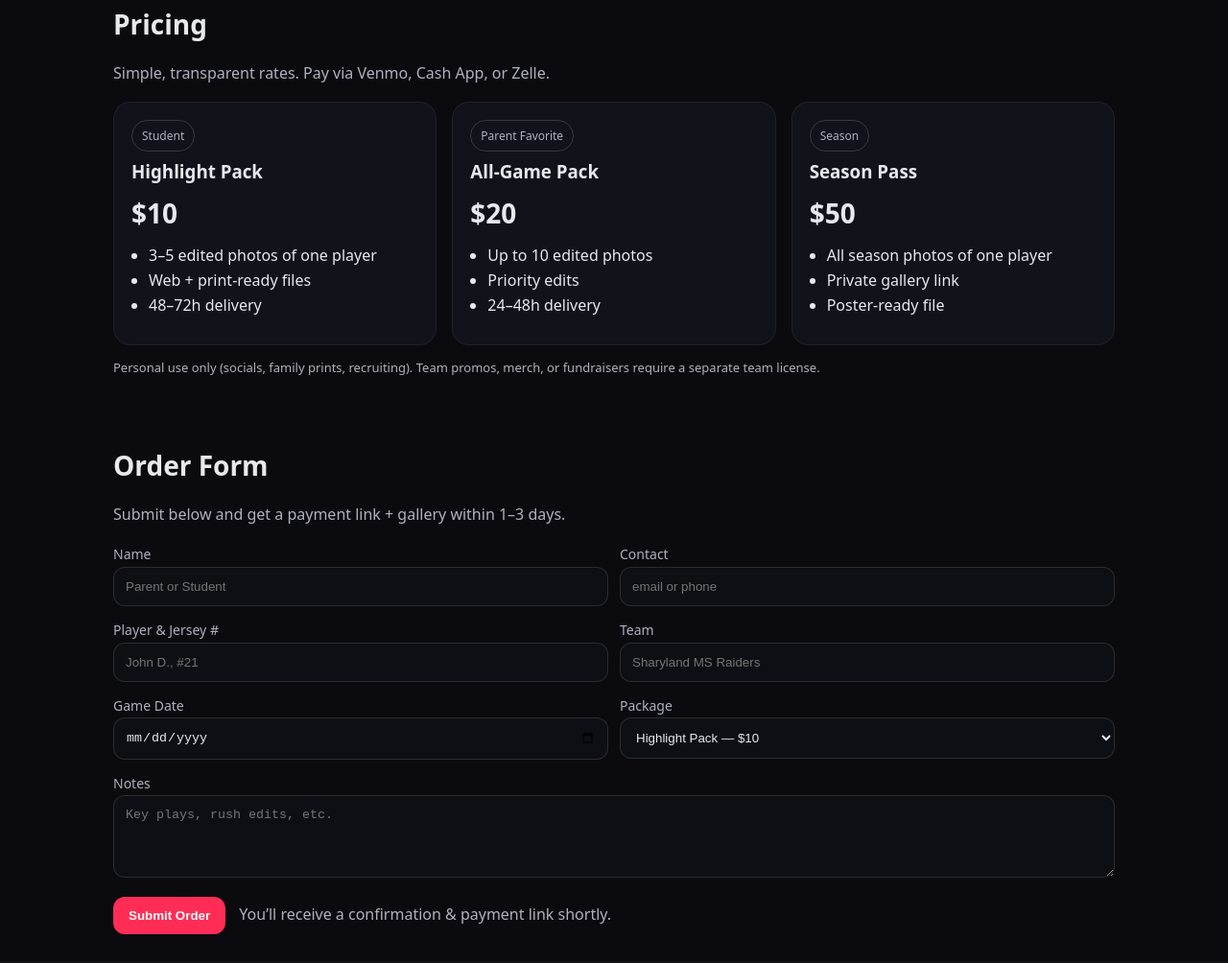
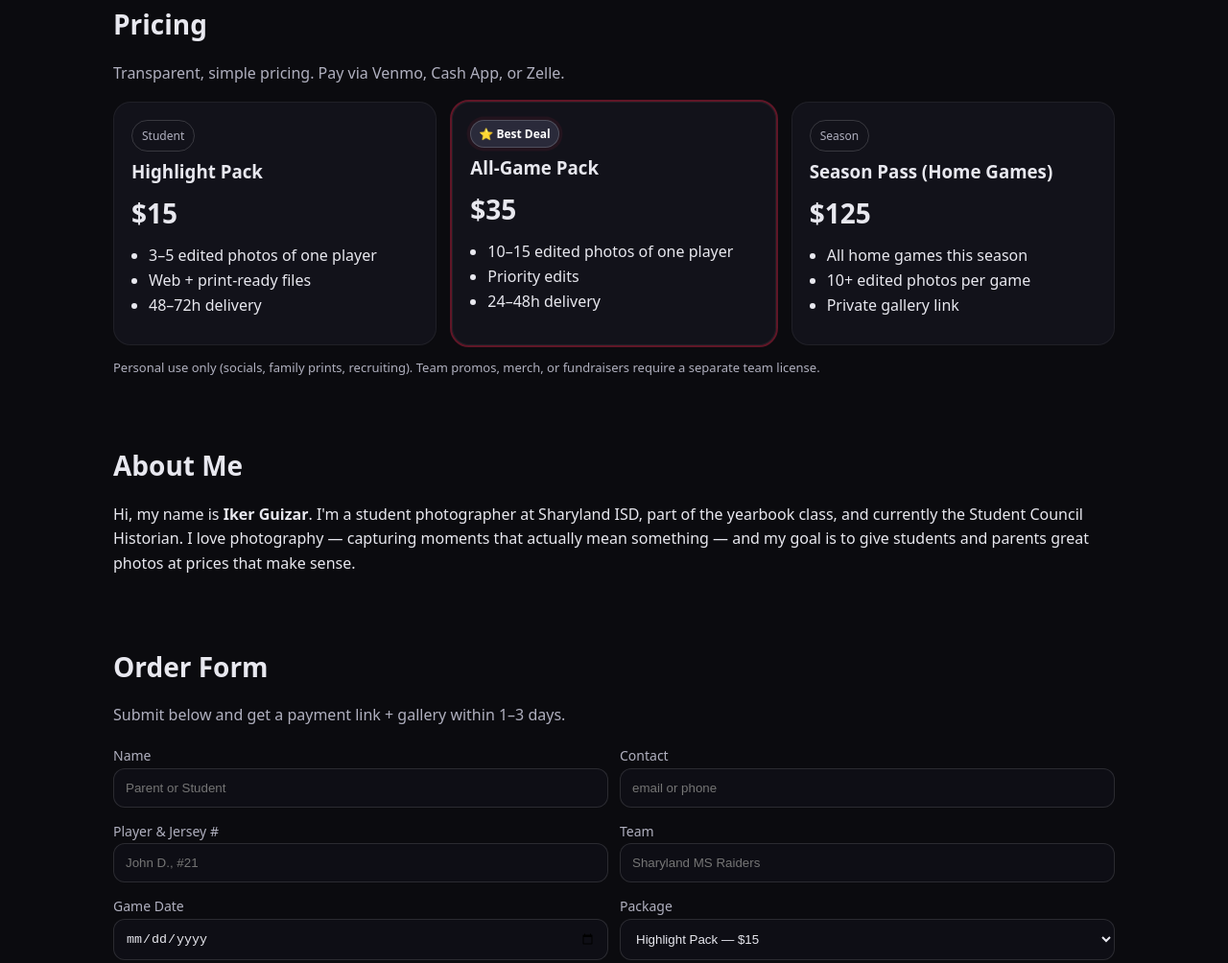
Before and after one commit to Kixdas/iker.photography, a plain HTML site: page index.html in a window 1280 px wide. Shown: the part 580-1584 px from the top of the page at 96% size. Drawn offline with Linux system fonts and the light colour scheme.

Commit message:
Update index.html

```diff
--- a/index.html
+++ b/index.html
@@ -10,33 +10,24 @@
   <meta property="og:type" content="website">
   <style>
     :root{
-      --bg:#0b0b0f;--card:#12121a;--ink:#e8e8ef;--muted:#b0b0bf;
-      --accent:#ff2d55;--accent-2:#5ac8fa;--radius:18px;
+      --bg:#0b0b0f;--card:#12121a;--ink:#e8e8ef;--muted:#b0b0bf;--accent:#ff2d55;--accent-2:#5ac8fa;--radius:18px;
     }
     *{box-sizing:border-box}
-    html,body{margin:0;height:100%;background:var(--bg);
-      color:var(--ink);font:16px/1.6 system-ui,-apple-system,Segoe UI,Roboto,Inter,Arial}
+    html,body{margin:0;height:100%;background:var(--bg);color:var(--ink);font:16px/1.6 system-ui,-apple-system,Segoe UI,Roboto,Inter,Arial}
     a{color:var(--accent-2);text-decoration:none}
     a:hover{text-decoration:underline}
     .wrap{max-width:1100px;margin:0 auto;padding:28px}
-    header{display:flex;align-items:center;justify-content:space-between;gap:16px;
-      position:sticky;top:0;background:rgba(11,11,15,.96);
-      backdrop-filter:saturate(140%) blur(6px);padding:16px 28px;
-      border-bottom:1px solid rgba(255,255,255,.06);z-index:10}
+    header{display:flex;align-items:center;justify-content:space-between;gap:16px;position:sticky;top:0;background:rgba(11,11,15,.96);backdrop-filter:saturate(140%) blur(6px);padding:16px 28px;border-bottom:1px solid rgba(255,255,255,.06);z-index:10}
     .logo{display:flex;align-items:center;gap:12px;font-weight:800;letter-spacing:.4px}
     .badge{font-size:12px;color:var(--muted)}
-    .btn{display:inline-block;padding:12px 16px;border-radius:12px;
-      background:var(--accent);color:#fff;font-weight:700;border:0;cursor:pointer}
+    .btn{display:inline-block;padding:12px 16px;border-radius:12px;background:var(--accent);color:#fff;font-weight:700;border:0;cursor:pointer}
     .btn.secondary{background:#232334}
-    .hero{padding:80px 28px 32px;
-      background:radial-gradient(1200px 600px at 70% -20%,rgba(255,45,85,.15),transparent 60%),
-      radial-gradient(900px 480px at -10% -30%,rgba(90,200,250,.12),transparent 60%)}
+    .hero{padding:80px 28px 32px;background:radial-gradient(1200px 600px at 70% -20%,rgba(255,45,85,.15),transparent 60%),radial-gradient(900px 480px at -10% -30%,rgba(90,200,250,.12),transparent 60%)}
     .hero h1{font-size:42px;line-height:1.1;margin:0 0 8px}
     .hero p{margin:0 0 20px;color:var(--muted)}
     .cta{display:flex;gap:12px;flex-wrap:wrap}
     .grid{display:grid;grid-template-columns:repeat(12,1fr);gap:14px}
-    .card{background:var(--card);border:1px solid rgba(255,255,255,.06);
-      border-radius:var(--radius);overflow:hidden}
+    .card{background:var(--card);border:1px solid rgba(255,255,255,.06);border-radius:var(--radius);overflow:hidden}
     .gallery img{width:100%;height:100%;object-fit:cover;display:block}
     .g1{grid-column:span 7}
     .g2{grid-column:span 5}
@@ -52,25 +43,25 @@
     ul.clean{padding-left:18px;margin:10px 0}
     .note{font-size:13px;color:var(--muted)}
     form{display:grid;grid-template-columns:repeat(12,1fr);gap:12px}
-    input,select,textarea{width:100%;padding:12px 12px;border-radius:12px;
-      background:#0e0e15;border:1px solid rgba(255,255,255,.12);color:var(--ink)}
+    input,select,textarea{width:100%;padding:12px 12px;border-radius:12px;background:#0e0e15;border:1px solid rgba(255,255,255,.12);color:var(--ink)}
     label{font-size:14px;color:var(--muted)}
     .col6{grid-column:span 6}
     .col12{grid-column:span 12}
     @media (max-width:900px){.col6{grid-column:span 12}}
-    footer{padding:28px;color:var(--muted);text-align:center;
-      border-top:1px solid rgba(255,255,255,.06)}
-    .pill{display:inline-block;padding:6px 10px;border:1px solid rgba(255,255,255,.16);
-      border-radius:999px;font-size:12px;color:var(--muted)}
+    footer{padding:28px;color:var(--muted);text-align:center;border-top:1px solid rgba(255,255,255,.06)}
+    .pill{display:inline-block;padding:6px 10px;border:1px solid rgba(255,255,255,.16);border-radius:999px;font-size:12px;color:var(--muted)}
     .flex{display:flex;gap:10px;align-items:center;flex-wrap:wrap}
+
+    .badge-best {display:inline-block;padding:4px 8px;border-radius:999px;font-size:12px;font-weight:700;background:#2a2a3a;color:white;border:1px solid rgba(255,255,255,.18);}
+    .badge-best.pulse {animation:pulse 2.2s ease-in-out infinite;}
+    @keyframes pulse {0%,100% {box-shadow:0 0 0 0 rgba(255,45,85,.0);}50% {box-shadow:0 0 0 6px rgba(255,45,85,.12);}}
+    .tier.emphasis {outline:2px solid rgba(255,45,85,.35);}
   </style>
 </head>
 <body>
   <header>
     <div class="logo">
-      <svg width="28" height="28" viewBox="0 0 24 24" fill="none"
-           xmlns="http://www.w3.org/2000/svg">
-           <path d="M4 7h6l2-2h8v12h-6l-2 2H4z" stroke="white" stroke-width="1.5"/></svg>
+      <svg width="28" height="28" viewBox="0 0 24 24" fill="none" xmlns="http://www.w3.org/2000/svg"><path d="M4 7h6l2-2h8v12h-6l-2 2H4z" stroke="white" stroke-width="1.5"/></svg>
       <span>Iker • Sports Photography</span>
       <span class="badge">Mission, TX | HS & MS Games</span>
     </div>
@@ -78,6 +69,7 @@
       <a class="pill" href="#pricing">Pricing</a>
       <a class="pill" href="#order">Order</a>
       <a class="pill" href="#portfolio">Portfolio</a>
+      <a class="pill" href="#about">About</a>
     </div>
   </header>
 
@@ -103,41 +95,45 @@
 
   <section id="pricing" class="wrap">
     <h2>Pricing</h2>
-    <p class="muted">Simple, transparent rates. Pay via Venmo, Cash App, or Zelle.</p>
+    <p class="muted">Transparent, simple pricing. Pay via Venmo, Cash App, or Zelle.</p>
     <div class="prices">
       <div class="card tier">
         <span class="pill">Student</span>
         <h3>Highlight Pack</h3>
-        <div class="price">$10</div>
+        <div class="price">$15</div>
         <ul class="clean">
           <li>3–5 edited photos of one player</li>
           <li>Web + print-ready files</li>
           <li>48–72h delivery</li>
         </ul>
       </div>
-      <div class="card tier">
-        <span class="pill">Parent Favorite</span>
+      <div class="card tier emphasis">
+        <span class="badge-best pulse">⭐ Best Deal</span>
         <h3>All-Game Pack</h3>
-        <div class="price">$20</div>
+        <div class="price">$35</div>
         <ul class="clean">
-          <li>Up to 10 edited photos</li>
+          <li>10–15 edited photos of one player</li>
           <li>Priority edits</li>
           <li>24–48h delivery</li>
         </ul>
       </div>
       <div class="card tier">
         <span class="pill">Season</span>
-        <h3>Season Pass</h3>
-        <div class="price">$50</div>
+        <h3>Season Pass (Home Games)</h3>
+        <div class="price">$125</div>
         <ul class="clean">
-          <li>All season photos of one player</li>
+          <li>All home games this season</li>
+          <li>10+ edited photos per game</li>
           <li>Private gallery link</li>
-          <li>Poster-ready file</li>
         </ul>
       </div>
     </div>
-    <p class="note">Personal use only (socials, family prints, recruiting).
-    Team promos, merch, or fundraisers require a separate team license.</p>
+    <p class="note">Personal use only (socials, family prints, recruiting). Team promos, merch, or fundraisers require a separate team license.</p>
+  </section>
+
+  <section id="about" class="wrap">
+    <h2>About Me</h2>
+    <p>Hi, my name is <strong>Iker Guizar</strong>. I'm a student photographer at Sharyland ISD, part of the yearbook class, and currently the Student Council Historian. I love photography — capturing moments that actually mean something — and my goal is to give students and parents great photos at prices that make sense.</p>
   </section>
 
   <section id="order" class="wrap">
@@ -161,9 +157,9 @@
       </div>
       <div class="col6">
         <label>Package<select name="package" required>
-          <option value="Highlight $10">Highlight Pack — $10</option>
-          <option value="All-Game $20">All-Game Pack — $20</option>
-          <option value="Season $50">Season Pass — $50</option>
+          <option value="Highlight $15">Highlight Pack — $15</option>
+          <option value="All-Game $35">All-Game Pack — $35</option>
+          <option value="Season $125">Season Pass — $125</option>
         </select></label>
       </div>
       <div class="col12">
```
